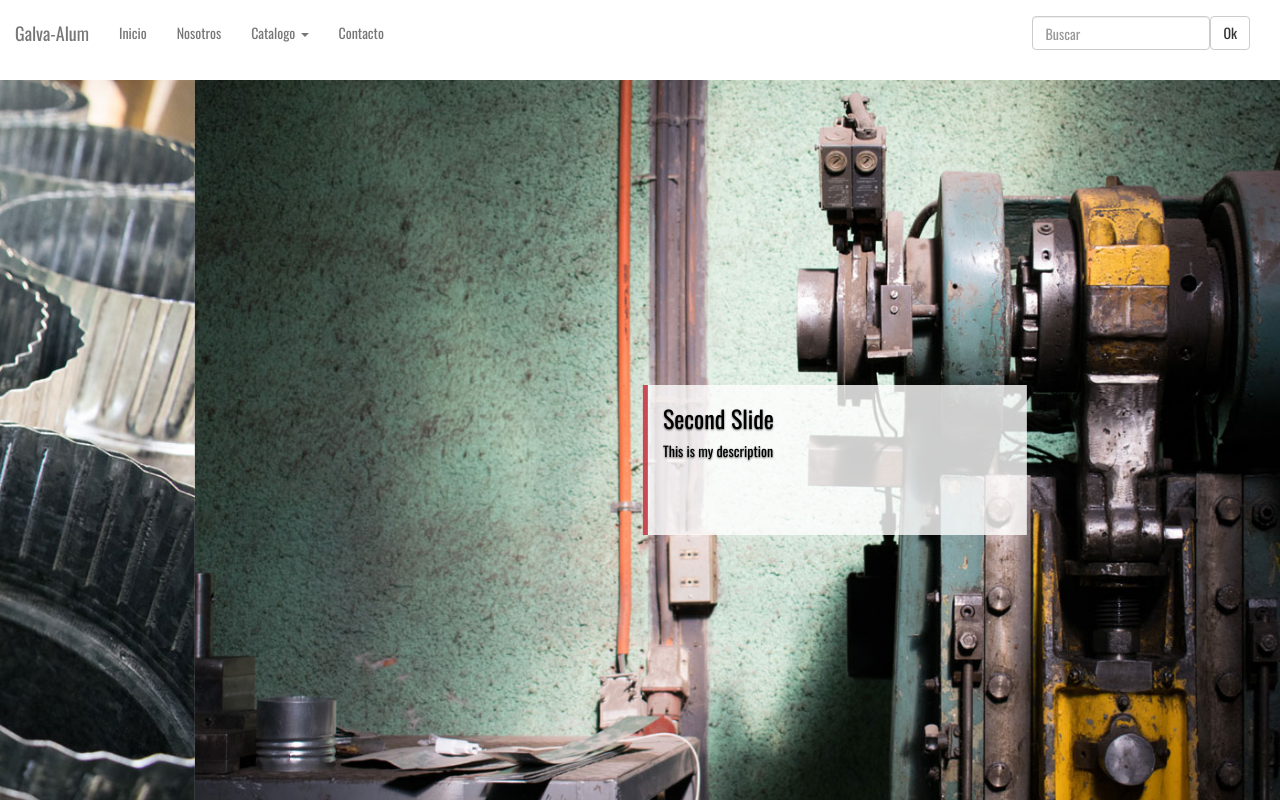
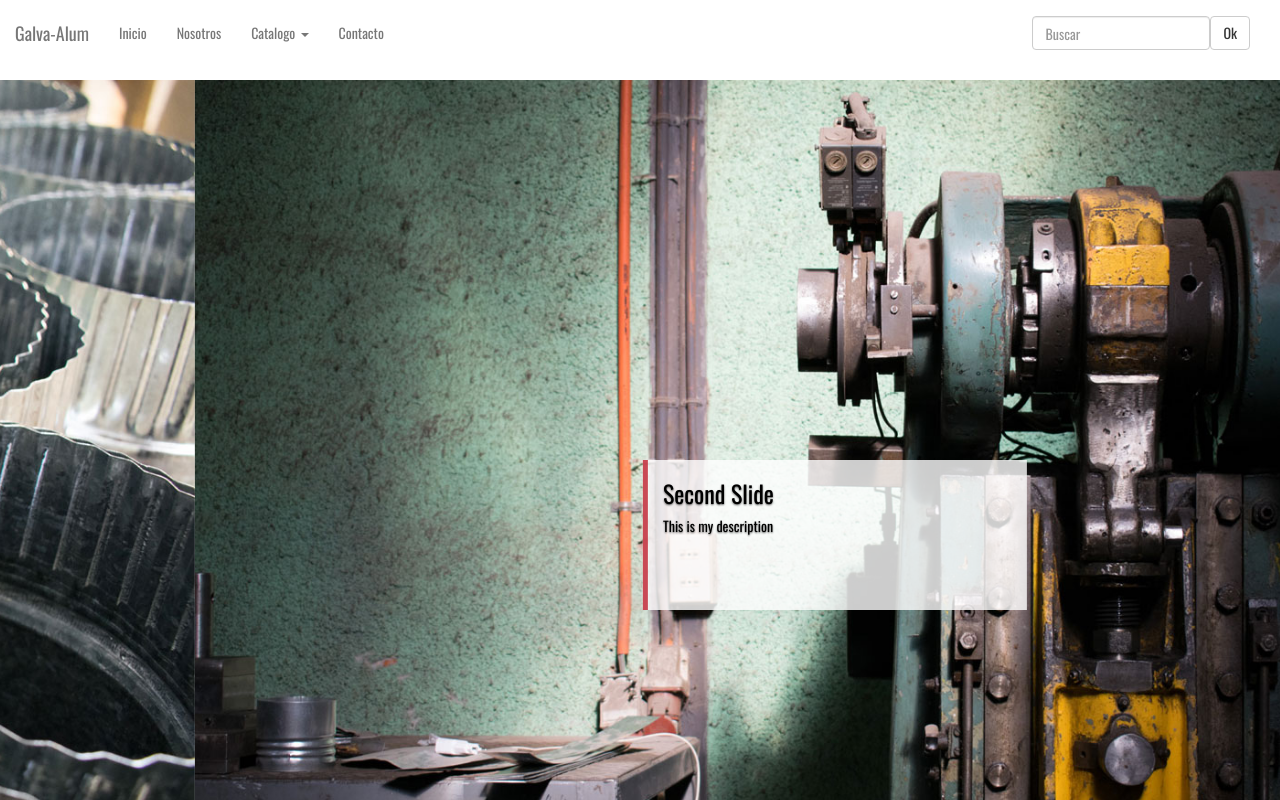
Before and after one commit to indicestudio/ng-galvalum, an Angular app: page / in a window 1280 px wide. Built offline with nearby package versions, Linux system fonts and the light colour scheme; what @agm/core would draw is missing.

Commit message:
modifique el caption state del slideshow

```diff
--- a/src/app/slideshow/slideshow.component.html
+++ b/src/app/slideshow/slideshow.component.html
@@ -10,7 +10,9 @@
       'background-image':'url(' + slide.imgUrl + ')'
     }"
   >
-    <div class="carousel-caption" [@captionState]="slideState">
+    <div class="carousel-caption"
+      [@captionState]="captionState">
+
       <h3>{{ slide.title }}</h3>
       <p>{{ slide.desc }}</p>
     </div>
--- a/src/app/slideshow/slideshow.component.ts
+++ b/src/app/slideshow/slideshow.component.ts
@@ -28,7 +28,7 @@ import { trigger, state, style, transition, animate, keyframes } from '@angular/
         opacity: '1',
         transform: 'translate(-50%, -50%)'
       })),
-      transition('inactive => active', animate('2000ms ease-in-out'))
+      transition('inactive <=> active', animate('2000ms ease-in-out'))
     ])
   ]
 })
```
